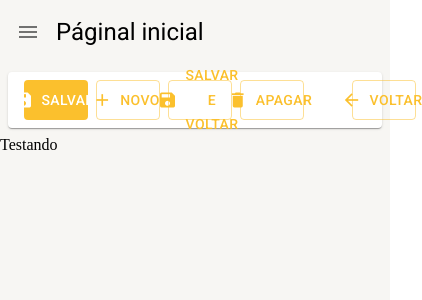
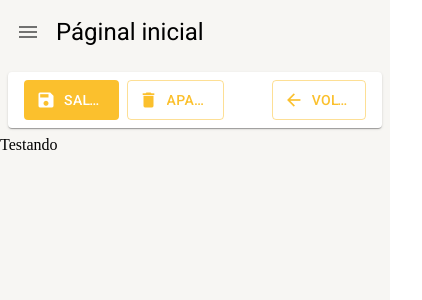
Before and after one commit to guilhermekono/react-materialui-typescript-master, a React (Create React App) app: page /pagina-inicial in a window 390 px wide. Shown: the top 300 px of the page, 422 px wide, since content can reach past the window. Built offline with nearby package versions, Linux system fonts and the light colour scheme.

Commit message:
Responsividade dos botões implementada

```diff
--- a/src/shared/components/ferramentasDeDetalhe/ferramentasDeDetalhes.tsx
+++ b/src/shared/components/ferramentasDeDetalhe/ferramentasDeDetalhes.tsx
@@ -1,4 +1,4 @@
-import {Box, Button, Divider, Icon, Paper, useTheme} from '@mui/material';
+import {Box, Button, Divider, Icon, Paper, Skeleton, Theme, Typography, useMediaQuery, useTheme} from '@mui/material';
 
 interface IFerramentasDeDetalheProps{
     textoBotaoNovo?: string;
@@ -8,6 +8,12 @@
     mostrarBotaoApagar?: boolean;
     mostrarBotaoSalvar?: boolean;
     mostrarBotaoSalvarEFechar?: boolean;
+
+    mostrarBotaoNovoCarregando?: boolean;
+    mostrarBotaoVoltarCarregando?: boolean;
+    mostrarBotaoApagarCarregando?: boolean;
+    mostrarBotaoSalvarCarregando?: boolean;
+    mostrarBotaoSalvarEFecharCarregando?: boolean;
 
     aoClicarEmNovo?: () => void;
     aoClicarEmVoltar?: () => void;
@@ -26,6 +32,12 @@
     mostrarBotaoSalvar = true,
     mostrarBotaoSalvarEFechar = false,
 
+    mostrarBotaoNovoCarregando = false,
+    mostrarBotaoVoltarCarregando = false,
+    mostrarBotaoApagarCarregando = false,
+    mostrarBotaoSalvarCarregando = false,
+    mostrarBotaoSalvarEFecharCarregando = false,
+
     aoClicarEmNovo,
     aoClicarEmVoltar,
     aoClicarEmApagar,
@@ -34,6 +46,11 @@
 
 
     }) => {
+
+    const smDown = useMediaQuery((theme: Theme) => theme.breakpoints.down('sm'));
+    const mdDown = useMediaQuery((theme: Theme) => theme.breakpoints.down('md'));
+
+
     const theme = useTheme();
 
     return (
@@ -46,53 +63,109 @@
             gap={1}
             component={Paper}>
 
-            {mostrarBotaoSalvar && (
+
+
+            {(mostrarBotaoSalvar && !mostrarBotaoSalvarCarregando) && (
             <Button
                 onClick={aoClicarEmSalvar}
                 color="primary"
                 disableElevation
                 variant="contained"
                 startIcon={<Icon>save</Icon>}
-            > Salvar </Button>
+            >
+                <Typography variant='button' whiteSpace="nowrap" textOverflow="ellipsis" overflow="hidden">
+                    Salvar
+                </Typography>
+
+            </Button>
             )}
-            {mostrarBotaoNovo && (
+
+            {mostrarBotaoSalvarCarregando &&(
+                <Skeleton width={64} height={40} />
+            )}
+
+            {(mostrarBotaoNovo && !mostrarBotaoNovoCarregando && !smDown) && (
             <Button
                 onClick={aoClicarEmNovo}
                 color="primary"
                 disableElevation
                 variant="outlined"
                 startIcon={<Icon>add</Icon>}
-            > {textoBotaoNovo} </Button>
+            >
+                <Typography variant='button' whiteSpace="nowrap" textOverflow="ellipsis" overflow="hidden">
+                    {textoBotaoNovo}
+                </Typography>
+            </Button>
             )}
-            {mostrarBotaoSalvarEFechar &&(
+
+            {(mostrarBotaoNovoCarregando && !smDown) &&(
+                <Skeleton width={64} height={40} />
+            )}
+
+            {(mostrarBotaoSalvarEFechar && !mostrarBotaoSalvarEFecharCarregando && !smDown && !mdDown) &&(
             <Button
                 onClick={aoClicarEmSalvarEFechar}
                 color="primary"
                 disableElevation
                 variant="outlined"
                 startIcon={<Icon>save</Icon>}
-            > Salvar e voltar </Button>
+            >
+                <Typography variant='button' whiteSpace="nowrap" textOverflow="ellipsis" overflow="hidden">
+                    Salvar e voltar
+                </Typography>
+            </Button>
             )}
-            {mostrarBotaoApagar && (
+
+            {(mostrarBotaoSalvarEFecharCarregando && !smDown && !mdDown) && (
+                <Skeleton width={64} height={40} />
+            )}
+
+            {(mostrarBotaoApagar && !mostrarBotaoApagarCarregando) && (
             <Button
                 onClick={aoClicarEmApagar}
                 color="primary"
                 disableElevation
                 variant="outlined"
                 startIcon={<Icon>delete</Icon>}
-            > Apagar </Button>
+            >
+                <Typography variant='button' whiteSpace="nowrap" textOverflow="ellipsis" overflow="hidden">
+                    Apagar
+                </Typography>
+            </Button>
             )}
 
-            <Divider variant='middle' orientation='horizontal' />
-            {mostrarBotaoVoltar && (
+            {
+                (
+                    mostrarBotaoVoltar &&
+                    (mostrarBotaoNovo || mostrarBotaoApagar || mostrarBotaoSalvar || mostrarBotaoSalvarEFechar)
+                ) && (
+                    <Divider variant='middle' orientation='horizontal' />
+                )
+            }
+
+            {mostrarBotaoApagarCarregando &&(
+                <Skeleton width={64} height={40} />
+            )}
+
+            {(mostrarBotaoVoltar && !mostrarBotaoVoltarCarregando) && (
             <Button
                 onClick={aoClicarEmVoltar}
                 color="primary"
                 disableElevation
                 variant="outlined"
                 startIcon={<Icon>arrow_back</Icon>}
-            > Voltar </Button>
+            >
+                <Typography variant='button' whiteSpace="nowrap" textOverflow="ellipsis" overflow="hidden">
+                    Voltar
+                </Typography>
+
+            </Button>
             )}
+
+            {mostrarBotaoVoltarCarregando &&(
+                <Skeleton width={64} height={40} />
+            )}
+
         </Box>
     );
 
```
